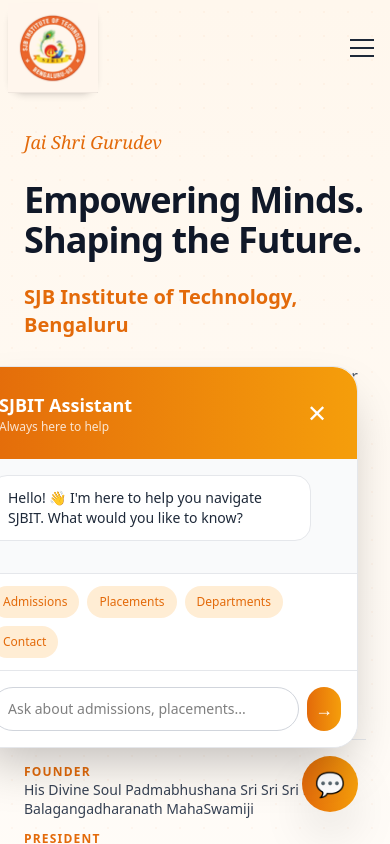
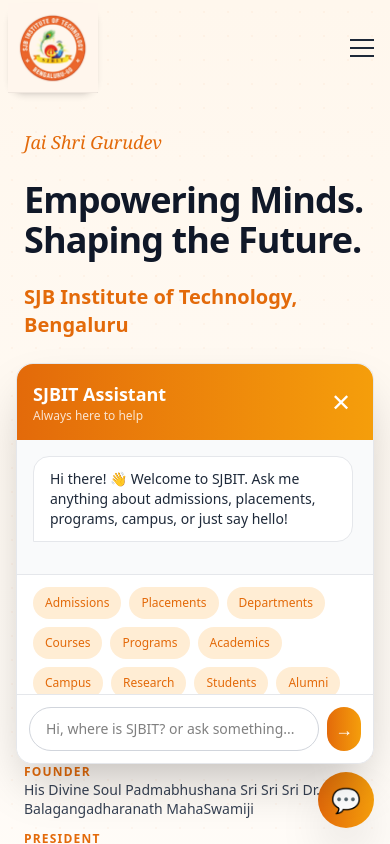
Before and after one commit to SudeepSBingolli/WEBVERSS, a Next.js app: page / in a window 390 px wide. Both pictures are taken after a click on the button "Chat with us". Shown: the top 844 px of the page. Built offline with nearby package versions, Linux system fonts and the light colour scheme.

Commit message:
Fix SmartChatbot mobile responsiveness

```diff
--- a/components/SmartChatbot.js
+++ b/components/SmartChatbot.js
@@ -3,30 +3,55 @@
 import { useState, useRef, useEffect, useCallback } from 'react';
 import { useRouter } from 'next/navigation';
 
-const INITIAL_MESSAGE = { id: 1, text: 'Hello! 👋 I\'m here to help you navigate SJBIT. What would you like to know?', sender: 'bot', timestamp: new Date() };
+const INITIAL_MESSAGE = { id: 1, text: 'Hi there! 👋 Welcome to SJBIT. Ask me anything about admissions, placements, programs, campus, or just say hello!', sender: 'bot', timestamp: new Date() };
 
 const KEYWORD_RESPONSES = {
-  'admission': { text: '📚 Admissions are open for 2025-26! Visit the Admissions page for more details.', link: '/admissions', linkText: 'Go to Admissions' },
-  'placement': { text: '💼 Check our placements details and statistics. Our students are placed in top companies!', link: '/placements', linkText: 'View Placements' },
-  'department': { text: '🏢 Explore all departments with programs, faculty, and facilities.', link: '/departments', linkText: 'Browse Departments' },
-  'contact': { text: '📞 Get in touch with us through various departments and support teams.', link: '/contact', linkText: 'Contact Us' },
-  'alumni': { text: '👥 Connect with 11,000+ SJBIT alumni across the globe.', link: '/alumni', linkText: 'Visit Alumni' },
-  'course': { text: '📖 Check out our programs under different departments.', link: '/departments', linkText: 'View Programs' },
-  'program': { text: '🎓 Explore our undergraduate, postgraduate, and PhD programs.', link: '/programs', linkText: 'View Programs' },
-  'academic': { text: '📝 Learn about our academic structure, calendar, and policies.', link: '/academics', linkText: 'Academics Info' },
-  'campus': { text: '🏫 Explore our world-class campus facilities and student life.', link: '/campus-life', linkText: 'Campus Life' },
-  'research': { text: '🔬 Discover our research initiatives and innovations.', link: '/research', linkText: 'Research Details' },
-  'student': { text: '👨‍🎓 Resources and information for current students.', link: '/students', linkText: 'Student Portal' },
-  'about': { text: '📖 Learn about SJBIT\'s history, mission, and vision.', link: '/about', linkText: 'About SJBIT' },
-  'home': { text: '🏠 Return to our homepage.', link: '/', linkText: 'Home' }
+  'admission': { text: '📚 Admissions are open for 2025-26! Apply now and start your journey at SJBIT.', link: '/admissions', linkText: 'Go to Admissions' },
+  'placement': { text: '💼 Our students are placed in top companies with excellent salary packages and growth opportunities.', link: '/placements', linkText: 'View Placements' },
+  'department': { text: '🏢 Choose from 20+ departments offering diverse programs in engineering, management, and science.', link: '/departments', linkText: 'Browse Departments' },
+  'contact': { text: '📞 Reach us via phone, email, or visit our campus for more information.', link: '/contact', linkText: 'Contact Us' },
+  'alumni': { text: '👥 Stay connected with 11,000+ successful SJBIT alumni working worldwide.', link: '/alumni', linkText: 'Visit Alumni' },
+  'course': { text: '📖 Explore our diverse undergraduate, postgraduate, and diploma courses.', link: '/departments', linkText: 'View Programs' },
+  'program': { text: '🎓 UG, PG, and PhD programs designed for career excellence and research.', link: '/programs', linkText: 'View Programs' },
+  'academic': { text: '📝 Check academic calendar, examination schedule, and academic regulations.', link: '/academics', linkText: 'Academics Info' },
+  'campus': { text: '🏫 State-of-the-art facilities, hostels, labs, and activities for holistic development.', link: '/campus-life', linkText: 'Campus Life' },
+  'research': { text: '🔬 Cutting-edge research centers advancing innovation and technology solutions.', link: '/research', linkText: 'Research Details' },
+  'student': { text: '👨‍🎓 Academic resources, portals, and support services for enrolled students.', link: '/students', linkText: 'Student Portal' },
+  'about': { text: '📖 Founded in 2002, SJBIT is a leading technical institution with excellence in education.', link: '/about', linkText: 'About SJBIT' },
+  'hostel': { text: '🛏️ Safe, comfortable hostels with 24/7 security and all amenities for residential students.', link: '/campus-life', linkText: 'Hostel Info' },
+  'fees': { text: '💰 Competitive fee structure with transparent pricing for all programs and courses.', link: '/admissions', linkText: 'Fee Details' },
+  'scholarship': { text: '🎖️ Merit and need-based scholarships available for deserving and talented students.', link: '/admissions', linkText: 'Scholarships' },
+  'events': { text: '🎉 Exciting fests, seminars, workshops, and cultural events throughout the year.', link: '/campus-life', linkText: 'Events' },
+  'clubs': { text: '🎭 Join 30+ clubs for technical, cultural, and sports activities and networking.', link: '/campus-life', linkText: 'Clubs' },
+  'library': { text: '📚 Well-stocked library with books, journals, databases, and digital resources.', link: '/campus-life', linkText: 'Library' },
+  'sports': { text: '⚽ Modern sports complex with facilities for cricket, badminton, and indoor games.', link: '/campus-life', linkText: 'Sports' },
+  'faq': { text: '❓ Find answers to common questions about admissions, campus life, and academics.' },
+  'home': { text: '🏠 Return to our homepage.' }
 };
 
 const QUICK_BUTTONS = [
 { label: 'Admissions', keyword: 'admission' },
 { label: 'Placements', keyword: 'placement' },
 { label: 'Departments', keyword: 'department' },
-  { label: 'Contact', keyword: 'contact' }
+{ label: 'Courses', keyword: 'course' },
+{ label: 'Programs', keyword: 'program' },
+{ label: 'Academics', keyword: 'academic' },
+{ label: 'Campus', keyword: 'campus' },
+{ label: 'Research', keyword: 'research' },
+{ label: 'Students', keyword: 'student' },
+{ label: 'Alumni', keyword: 'alumni' },
+{ label: 'About', keyword: 'about' },
+{ label: 'Contact', keyword: 'contact' },
+{ label: 'Hostel', keyword: 'hostel' },
+{ label: 'Fees', keyword: 'fees' },
+{ label: 'Scholarship', keyword: 'scholarship' },
+{ label: 'Events', keyword: 'events' },
+{ label: 'Clubs', keyword: 'clubs' },
+{ label: 'Library', keyword: 'library' },
+{ label: 'Sports', keyword: 'sports' },
+{ label: 'FAQ', keyword: 'faq' }
 ];
+
 
 export default function SmartChatbot() {
   const [isOpen, setIsOpen] = useState(false);
@@ -139,12 +164,19 @@
     setIsOpen(false);
   }, [router]);
 
+  const handleRestart = useCallback(() => {
+    setMessages([INITIAL_MESSAGE]);
+    messageIdRef.current = 2;
+    setInputValue('');
+    setIsTyping(false);
+  }, []);
+
   return (
     <>
       {/* Floating Chat Button */}
       <button
         onClick={() => setIsOpen(!isOpen)}
-        className="fixed bottom-8 right-8 z-40 w-14 h-14 bg-gradient-to-r from-[#E36A0A] to-[#F59E0B] text-white rounded-full shadow-2xl hover:shadow-3xl transform hover:scale-110 transition-all duration-300 flex items-center justify-center"
+        className="fixed bottom-4 right-4 sm:bottom-8 sm:right-8 z-50 w-14 h-14 bg-gradient-to-r from-[#E36A0A] to-[#F59E0B] text-white rounded-full shadow-2xl hover:shadow-3xl transform hover:scale-110 transition-all duration-300 flex items-center justify-center"
         title="Chat with us"
       >
         <span className="text-2xl">💬</span>
@@ -152,20 +184,31 @@
 
       {/* Chat Window */}
       {isOpen && (
-        <div className="fixed bottom-24 right-8 z-40 w-96 max-h-[600px] bg-white rounded-3xl shadow-2xl flex flex-col border border-gray-200 animation-slide-up">
+        <div className="fixed left-4 right-4 bottom-20 sm:left-auto sm:right-8 sm:bottom-24 z-50 w-auto sm:w-96 max-h-[calc(100dvh-7rem)] sm:max-h-[600px] bg-white rounded-2xl sm:rounded-3xl shadow-2xl flex flex-col border border-gray-200 animation-slide-up">
 
           {/* Header */}
-          <div className="bg-gradient-to-r from-[#E36A0A] to-[#F59E0B] text-white p-6 rounded-t-3xl flex items-center justify-between">
+          <div className="bg-gradient-to-r from-[#E36A0A] to-[#F59E0B] text-white p-4 sm:p-6 rounded-t-2xl sm:rounded-t-3xl flex items-center justify-between">
             <div>
               <h3 className="font-bold text-lg">SJBIT Assistant</h3>
               <p className="text-xs text-white/80">Always here to help</p>
             </div>
+            <div className="flex items-center gap-2">
+              {messages.length > 1 && (
+                <button
+                  onClick={handleRestart}
+                  className="text-xs bg-white/20 hover:bg-white/30 px-3 py-1.5 rounded-full font-medium transition"
+                  title="Start fresh conversation"
+                >
+                  ↻ Restart
+                </button>
+              )}
               <button
                 onClick={() => setIsOpen(false)}
                 className="text-2xl hover:bg-white/20 w-8 h-8 rounded-full flex items-center justify-center transition"
               >
                 ✕
               </button>
+            </div>
           </div>
 
           {/* Messages Container */}
@@ -178,14 +221,14 @@
             <div ref={messagesEndRef} />
           </div>
 
-          {/* Quick Buttons */}
+          {/* Quick Buttons - Show when at initial message or after restart */}
           {messages.length === 1 && (
-            <div className="px-4 py-3 border-t border-gray-200 flex flex-wrap gap-2 bg-white">
+            <div className="px-4 py-3 border-t border-gray-200 flex flex-wrap gap-2 bg-white overflow-y-auto" style={{ maxHeight: '120px' }}>
               {QUICK_BUTTONS.map((btn) => (
                 <button
                   key={btn.keyword}
                   onClick={() => handleQuickButton(btn.keyword)}
-                  className="text-xs bg-orange-100 text-[#E36A0A] px-3 py-2 rounded-full hover:bg-orange-200 transition font-medium"
+                  className="text-xs bg-orange-100 text-[#E36A0A] px-3 py-2 rounded-full hover:bg-orange-200 transition font-medium whitespace-nowrap"
                 >
                   {btn.label}
                 </button>
@@ -194,14 +237,14 @@
           )}
 
           {/* Input Form */}
-          <form onSubmit={handleSendMessage} className="border-t border-gray-200 p-4 bg-white rounded-b-3xl">
+          <form onSubmit={handleSendMessage} className="border-t border-gray-200 p-3 sm:p-4 bg-white rounded-b-2xl sm:rounded-b-3xl">
             <div className="flex gap-2">
               <input
                 type="text"
                 value={inputValue}
                 onChange={(e) => setInputValue(e.target.value)}
                 disabled={isTyping}
-                placeholder="Ask about admissions, placements..."
+                placeholder="Hi, where is SJBIT? or ask something..."
                 className="flex-1 border border-gray-300 rounded-full px-4 py-2 text-sm focus:outline-none focus:border-[#E36A0A]"
               />
               <button
```
Lines whose indentation alone changed are shown as unchanged.
